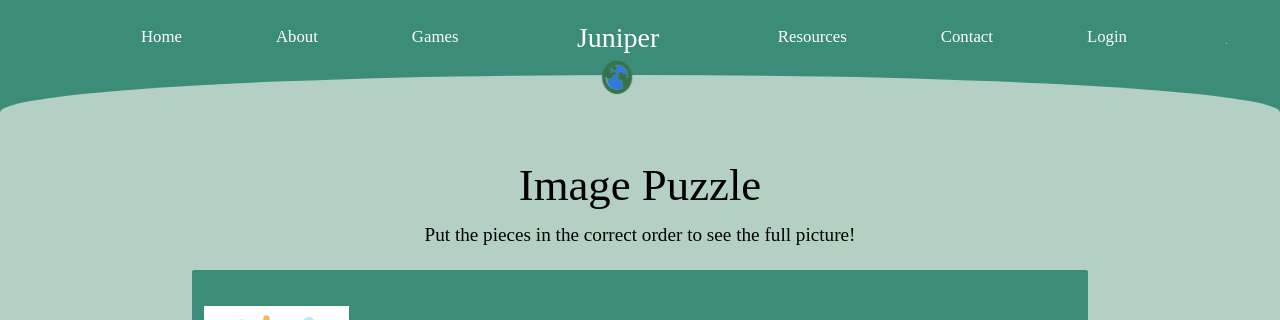
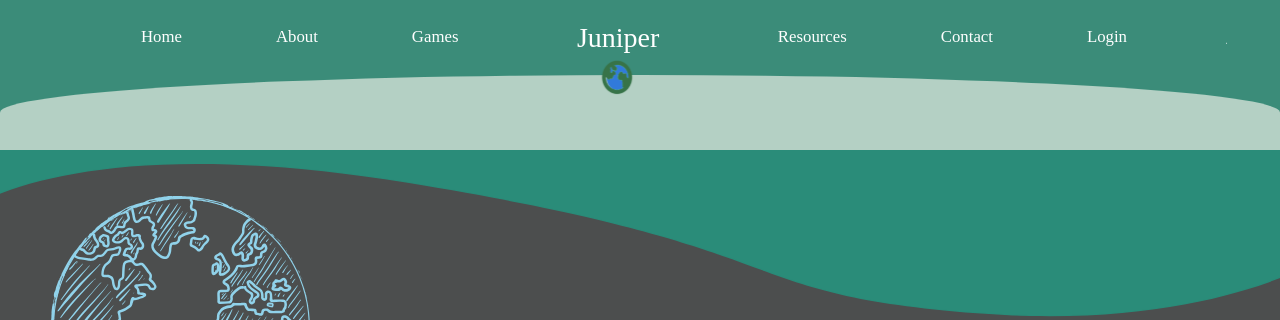
Before and after one commit to ReCoded-Org/capstone-istanbul-juniper, a React (Create React App) app: page /games/puzzle in a window 1280 px wide. Shown: the top 320 px of the page. Built offline with nearby package versions, Linux system fonts and the light colour scheme; a web font is replaced by a local one.

Commit message:
Fix: change puzzle game route to games/puzzlegame

```diff
--- a/src/App.jsx
+++ b/src/App.jsx
@@ -27,7 +27,7 @@ function App() {
         <Route path="/contact" component={ContactPage} />
         <Route path="/login" component={""} />
         <Route path="/games/memorygame" component={MemoryGamePage} />
-        <Route exact path="/games/puzzle" component={PuzzlePage} />
+        <Route exact path="/games/puzzlegame" component={PuzzlePage} />
         <Route path="/games/quizgame" component={QuizGamePage} />
         <Route exact path="/games" component={GamesPage} />
         <Route path="/resources" component={ResourcePage} />
```
